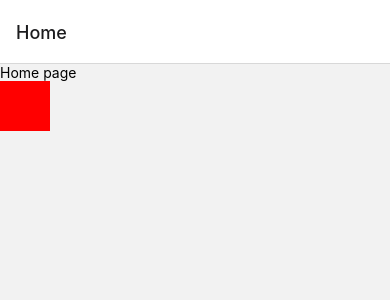
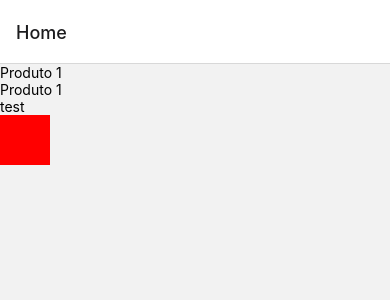
Before and after one commit to gabrieldev525/ifood-hint, a React Native app in the folder front-mobile/: screen /Home in a window 390 px wide. Shown: the top 300 px of the page. Built offline with nearby package versions, Linux system fonts and the light colour scheme.

Commit message:
feat(project-base): add redux and setup it on project

```diff
--- a/front-mobile/package.json
+++ b/front-mobile/package.json
@@ -14,6 +14,7 @@
     "@react-navigation/native-stack": "^6.5.0",
     "expo": "~44.0.0",
     "expo-status-bar": "~1.2.0",
+    "immer": "^9.0.12",
     "module-alias": "^2.2.2",
     "react": "17.0.1",
     "react-dom": "17.0.1",
@@ -21,6 +22,9 @@
     "react-native-safe-area-context": "^3.4.1",
     "react-native-screens": "^3.12.0",
     "react-native-web": "0.17.1",
+    "react-redux": "^7.2.6",
+    "redux": "^4.1.2",
+    "redux-saga": "^1.1.3",
     "styled-components": "^5.3.3"
   },
   "devDependencies": {
@@ -28,6 +32,7 @@
     "@types/module-alias": "^2.0.1",
     "@types/react": "~17.0.21",
     "@types/react-native": "~0.64.12",
+    "@types/react-redux": "^7.1.22",
     "babel-plugin-module-resolver": "^4.1.0",
     "typescript": "~4.3.5"
   },
--- a/front-mobile/src/containers/home/index.tsx
+++ b/front-mobile/src/containers/home/index.tsx
@@ -1,5 +1,12 @@
 // React
+import { useEffect } from 'react'
 import { Text } from 'react-native'
+import { useDispatch, useSelector } from 'react-redux'
+
+// Project
+import { IProduct } from '@/store/modules/product/types'
+import { IState } from '@/store/modules/types'
+import { fetchProducts } from '@/store/modules/product/action'
 
 // Local
 import {
@@ -7,9 +14,21 @@ import {
 } from './styles'
 
 export const Home = () => {
+  // hooks
+  const dispatch = useDispatch()
+
+  // redux
+  const products = useSelector<IState, IProduct>(store => store.products)
+
+  useEffect(() => {
+    dispatch(fetchProducts())
+  }, [])
+
   return (
     <>
-      <Text>Home page</Text>
+      <Text>{products.name || 'Não informado'}</Text>
+      <Text>{products.description || 'Não informado'}</Text>
+      <Text>{products.test || 'Não informado'}</Text>
 
       <Container />
     </>
--- a/front-mobile/src/index.tsx
+++ b/front-mobile/src/index.tsx
@@ -1,6 +1,7 @@
 // React
 import React from 'react'
 import { registerRootComponent } from 'expo'
+import { Provider } from 'react-redux'
 
 // Third party
 import { NavigationContainer } from '@react-navigation/native'
@@ -8,17 +9,20 @@ import { createNativeStackNavigator } from '@react-navigation/native-stack'
 
 // Project
 import { Home } from '@/containers/home'
+import store from '@/store'
 
 
 const Stack = createNativeStackNavigator()
 
 const Index = () => {
   return (
-    <NavigationContainer>
-      <Stack.Navigator initialRouteName='Home'>
-        <Stack.Screen name='Home' component={Home} />
-      </Stack.Navigator>
-    </NavigationContainer>
+    <Provider store={store}>
+      <NavigationContainer>
+        <Stack.Navigator initialRouteName='Home'>
+          <Stack.Screen name='Home' component={Home} />
+        </Stack.Navigator>
+      </NavigationContainer>
+    </Provider>
   )
 }
 
--- /dev/null
+++ b/front-mobile/src/store/index.ts
@@ -0,0 +1,22 @@
+// third party
+import { createStore, applyMiddleware } from 'redux'
+import createSagaMiddleware from 'redux-saga'
+
+// local
+import rootReducer from './modules/rootReducer'
+import rootSaga from './modules/rootSaga'
+
+
+const sagaMiddleware = createSagaMiddleware()
+const middlewares = [
+  sagaMiddleware
+]
+
+const store = createStore(
+  rootReducer,
+  applyMiddleware(...middlewares)
+)
+
+sagaMiddleware.run(rootSaga)
+
+export default store
--- /dev/null
+++ b/front-mobile/src/store/modules/product/action.ts
@@ -0,0 +1,9 @@
+// Local
+import { ProductTypes } from './types'
+
+export const fetchProducts = () => ({
+  type: ProductTypes.FETCH_PRODUCT,
+  payload: {
+    test: 'test'
+  }
+})
--- /dev/null
+++ b/front-mobile/src/store/modules/product/reducer.ts
@@ -0,0 +1,24 @@
+// Third party
+import { Draft, produce } from 'immer'
+
+// Local
+import { ProductTypes } from './types'
+
+const state_default = {
+  name: 'Produto 1',
+  description: 'Produto 1'
+}
+
+export default (state = state_default, action) => {
+  return produce(state, (draft: Draft<any>) => {
+    switch(action.type) {
+      case ProductTypes.FETCH_PRODUCT:
+        return {
+          ...draft,
+          ...action.payload
+        }
+      default:
+        return draft
+    }
+  })
+}
--- /dev/null
+++ b/front-mobile/src/store/modules/product/sagas.ts
@@ -0,0 +1,17 @@
+// Third party
+import { all, put, takeLatest } from 'redux-saga/effects'
+
+// Local
+import { ProductTypes } from './types'
+import { fetchProducts } from './action'
+
+function* fetchProductsSaga({ payload }: ReturnType<typeof fetchProducts>) {
+  yield put({
+    type: ProductTypes.FETCH_PRODUCT_SUCCESS,
+    payload
+  })
+}
+
+export default all([
+  takeLatest(ProductTypes.FETCH_PRODUCT, fetchProductsSaga)
+]);
--- /dev/null
+++ b/front-mobile/src/store/modules/product/types.ts
@@ -0,0 +1,10 @@
+export enum ProductTypes {
+  FETCH_PRODUCT = 'FETCH_PRODUCT',
+  FETCH_PRODUCT_SUCCESS = 'FETCH_PRODUCT_SUCCESS'
+}
+
+export interface IProduct {
+  name: string,
+  description: string,
+  test?: string
+}
--- /dev/null
+++ b/front-mobile/src/store/modules/rootReducer.ts
@@ -0,0 +1,9 @@
+// Third party
+import { combineReducers } from 'redux'
+
+// Local
+import products from './product/reducer'
+
+export default combineReducers({
+  products
+})
--- /dev/null
+++ b/front-mobile/src/store/modules/rootSaga.ts
@@ -0,0 +1,11 @@
+// Third party
+import { all } from 'redux-saga/effects'
+
+// Local
+import products from './product/sagas'
+
+export default function* rootSaga() {
+  return yield all([
+    products
+  ])
+}
--- /dev/null
+++ b/front-mobile/src/store/modules/types.ts
@@ -0,0 +1,6 @@
+// Local
+import { IProduct } from './product/types'
+
+export interface IState {
+  products: IProduct
+}
--- a/front-mobile/tsconfig.json
+++ b/front-mobile/tsconfig.json
@@ -2,6 +2,7 @@
   "extends": "expo/tsconfig.base",
   "compilerOptions": {
     "strict": true,
+    "noImplicitAny": false,
     "paths": {
       "@/*": ["./src/*"]
     }
```
Also changed, not shown: 1 other file (tests, documents, lock files or other folders).
